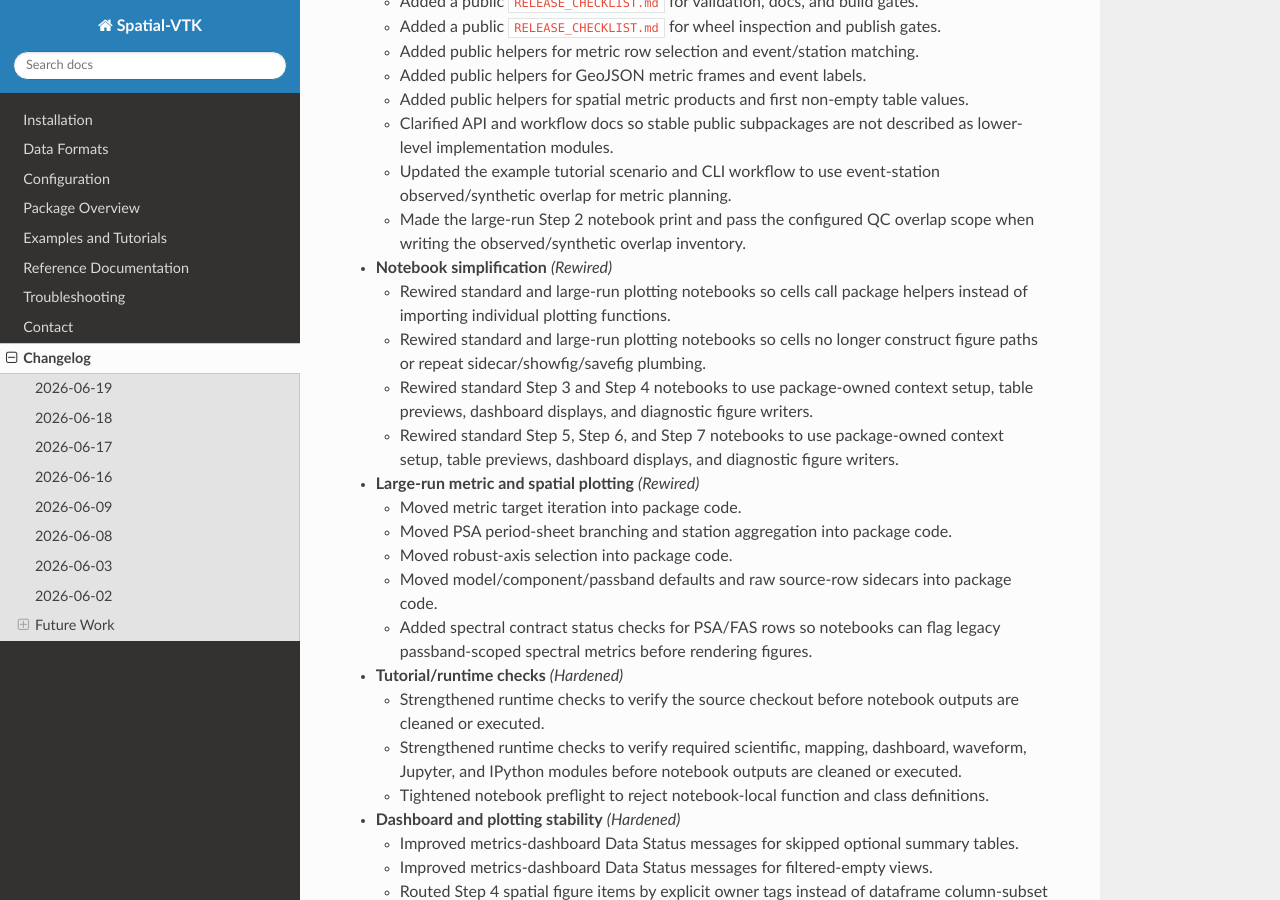
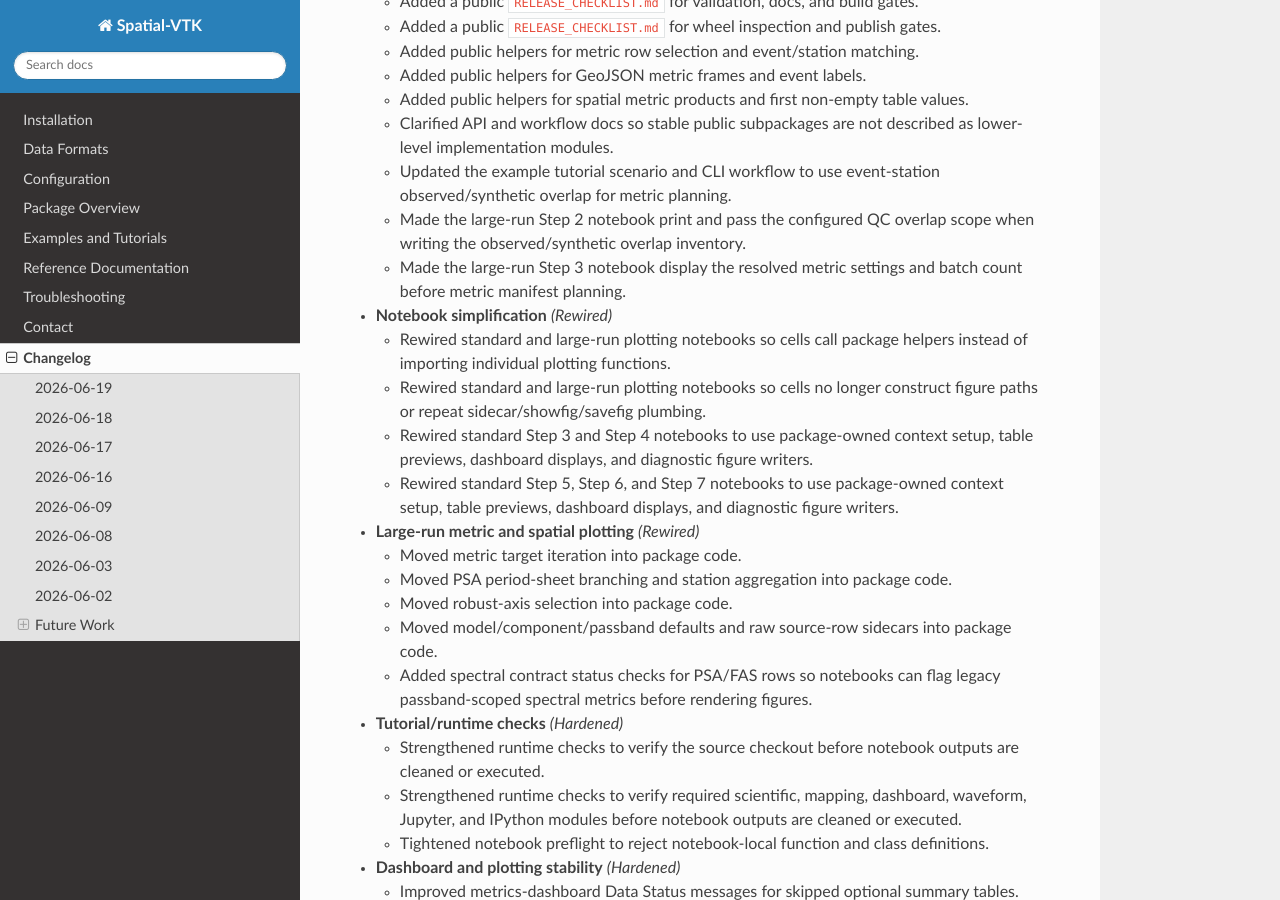
Before and after one commit to bcbirkel/spatial-vtk, a Sphinx documentation site: the page built from docs/changelog.rst, in a window 1280 px wide and 900 px high, scrolled down 10415 px. Built offline with Sphinx 7.4.7 and the Read the Docs theme 3.1.0, drawn with Linux system fonts in a browser that asks for light colours.

Commit message:
Show large-run metric settings before planning

```diff
--- a/docs/changelog.rst
+++ b/docs/changelog.rst
@@ -542,6 +542,8 @@ Changelog
     event-station observed/synthetic overlap for metric planning.
   - Made the large-run Step 2 notebook print and pass the configured QC
     overlap scope when writing the observed/synthetic overlap inventory.
+  - Made the large-run Step 3 notebook display the resolved metric settings
+    and batch count before metric manifest planning.
 
 - **Notebook simplification** *(Rewired)*
 
```
Also changed, not shown: docs/examples/large_run/step_03_large_run_calculate_metrics.ipynb, 1 other file.
